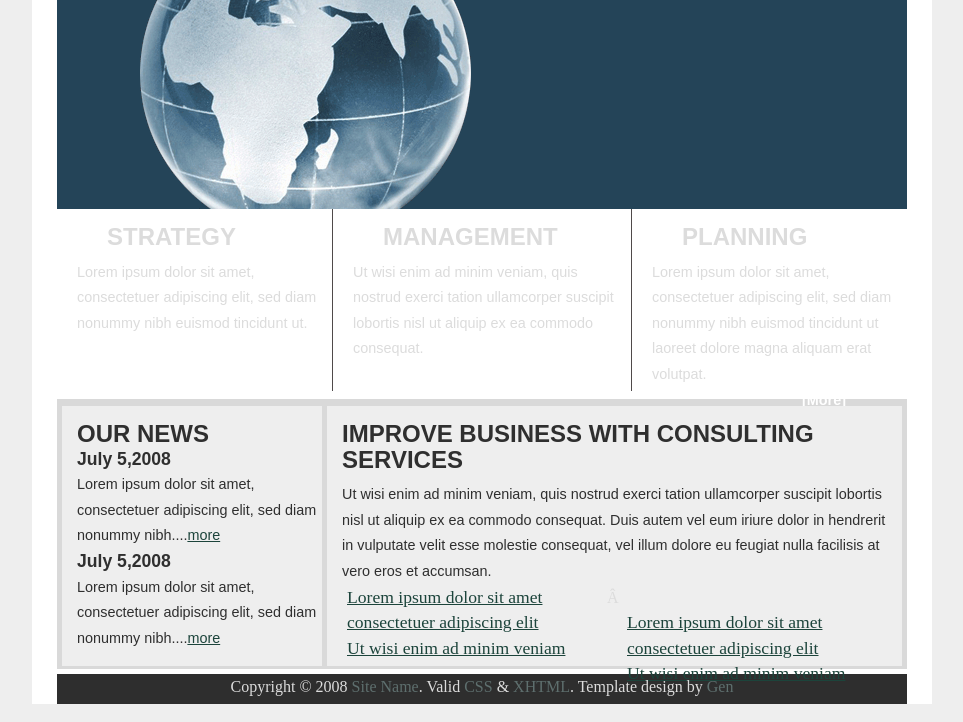
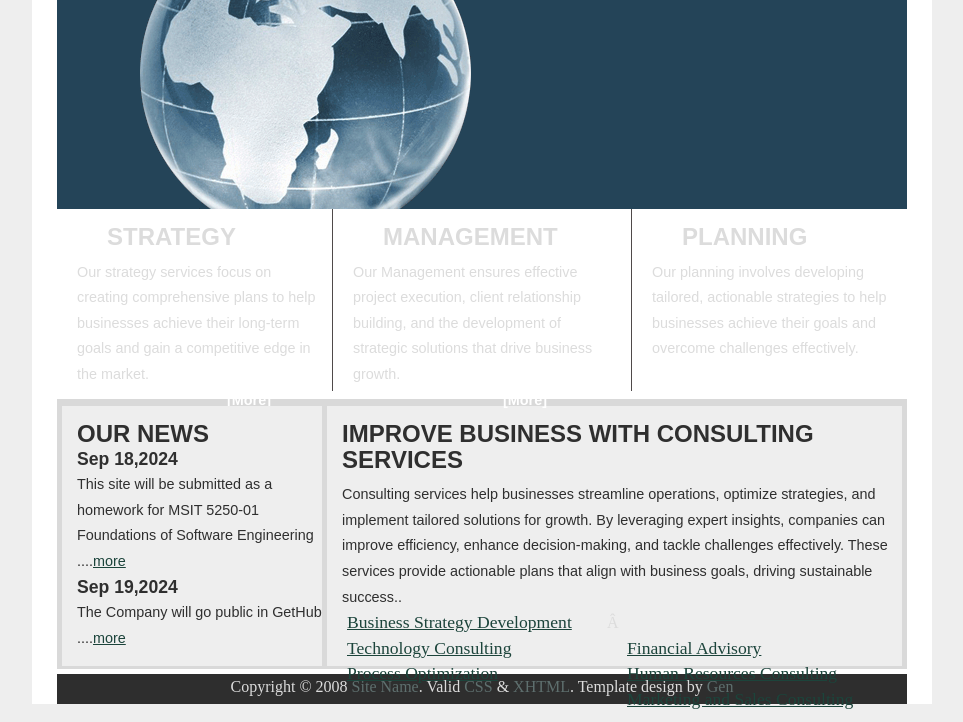
Before and after one commit to ntayelup/It-Consultant, a plain HTML site: page index.html in a window 1280 px wide. Shown: the part 154-876 px from the top of the page, without its empty margins (158-1121 px from the left). Drawn offline with Linux system fonts and the light colour scheme.

Commit message:
update web content

```diff
--- a/index.html
+++ b/index.html
@@ -28,44 +28,44 @@
   <div id="content">
     <div id="left">
       <h1>STRATEGY</h1>
-      <p>Lorem ipsum dolor sit amet, consectetuer adipiscing elit, sed diam nonummy nibh euismod tincidunt ut.</p>
+      <p>Our strategy services focus on creating comprehensive plans to help businesses achieve their long-term goals and gain a competitive edge in the market.</p>
       <h2><a href="#">&#91;More&#93;</a></h2>
     </div>
     <div id="right">
       <h1>PLANNING</h1>
-      <p>Lorem ipsum dolor sit amet, consectetuer adipiscing elit, sed diam nonummy nibh euismod tincidunt ut laoreet dolore magna aliquam erat volutpat.</p>
+      <p>Our planning involves developing tailored, actionable strategies to help businesses achieve their goals and overcome challenges effectively.</p>
       <h2><a href="#">&#91;More&#93;</a></h2>
     </div>
     <div id="center" >
       <h1>MANAGEMENT</h1>
-      <p>Ut wisi enim ad minim veniam, quis nostrud exerci tation ullamcorper suscipit lobortis nisl ut aliquip ex ea commodo consequat.</p>
+      <p>Our Management ensures effective project execution, client relationship building, and the development of strategic solutions that drive business growth.</p>
       <h2><a href="#">&#91;More&#93;</a></h2>
     </div>
   </div>
   <div id="container">
     <div id="lcontain">
       <h1>OUR NEWS</h1>
-      <h2>July 5,2008</h2>
-      <p>Lorem ipsum dolor sit amet, consectetuer adipiscing elit, sed diam nonummy nibh....<a href="#">more</a></p>
-      <h2>July 5,2008</h2>
-      <p>Lorem ipsum dolor sit amet, consectetuer adipiscing elit, sed diam nonummy nibh....<a href="#">more</a></p>
+      <h2>Sep 18,2024</h2>
+      <p>This site will be submitted as a homework for MSIT 5250-01 Foundations of Software Engineering  ....<a href="#">more</a></p>
+      <h2>Sep 19,2024</h2>
+      <p>The Company will go public in GetHub ....<a href="#">more</a></p>
     </div>
     <div id="rcontain">
       <h1>IMPROVE BUSINESS WITH CONSULTING SERVICES</h1>
-      <p> Ut wisi enim ad minim veniam, quis nostrud exerci tation ullamcorper suscipit lobortis nisl ut aliquip ex ea commodo consequat. Duis autem vel eum iriure dolor in hendrerit in vulputate velit esse molestie consequat, vel illum dolore eu feugiat nulla facilisis at vero eros et accumsan. </p>
+      <p>Consulting services help businesses streamline operations, optimize strategies, and implement tailored solutions for growth. By leveraging expert insights, companies can improve efficiency, enhance decision-making, and tackle challenges effectively. These services provide actionable plans that align with business goals, driving sustainable success.. </p>
 
       <div class="col">
         <ul>
-          <li><a href="#">Lorem ipsum dolor sit amet</a></li>
-          <li><a href="#">consectetuer adipiscing elit</a></li>
-          <li><a href="#">Ut wisi enim ad minim veniam</a></li>
+          <li><a href="#">Business Strategy Development</a></li>
+          <li><a href="#">Technology Consulting</a></li>
+          <li><a href="#">Process Optimization</a></li>
         </ul>
       </div>
       <div class="col">
         <ul>
-          <li><a href="#">Lorem ipsum dolor sit amet</a></li>
-          <li><a href="#">consectetuer adipiscing elit</a></li>
-          <li><a href="#">Ut wisi enim ad minim veniam</a></li>
+          <li><a href="#">Financial Advisory</a></li>
+          <li><a href="#">Human Resources Consulting</a></li>
+          <li><a href="#">Marketing and Sales Consulting</a></li>
         </ul>
       </div>
     </div>
```
